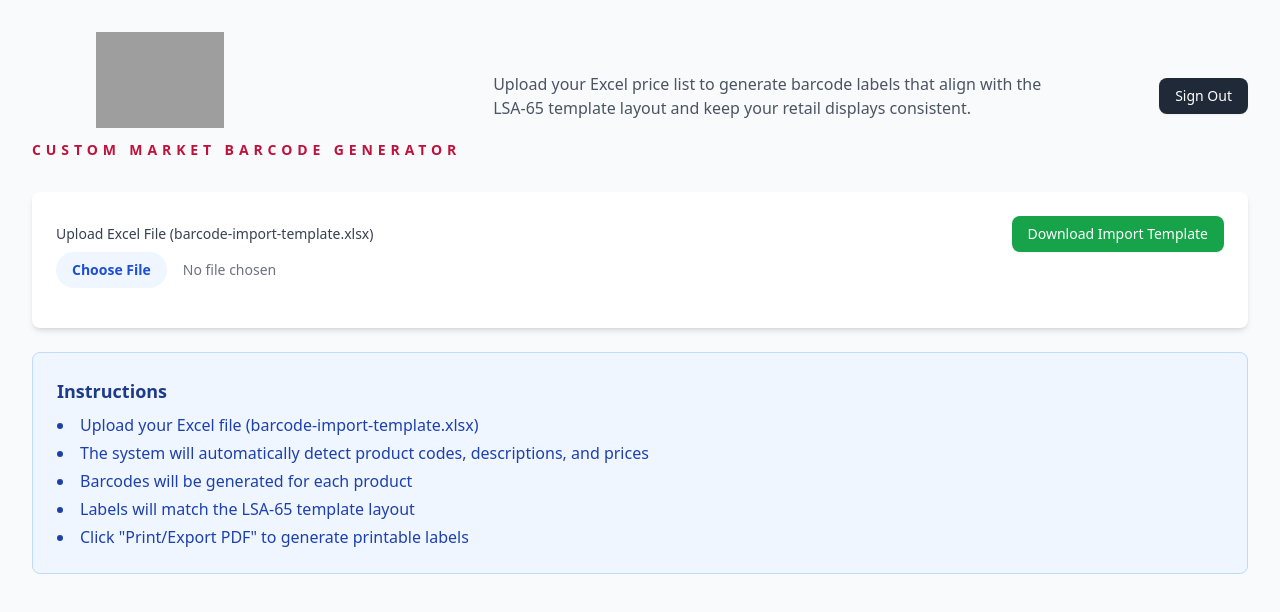
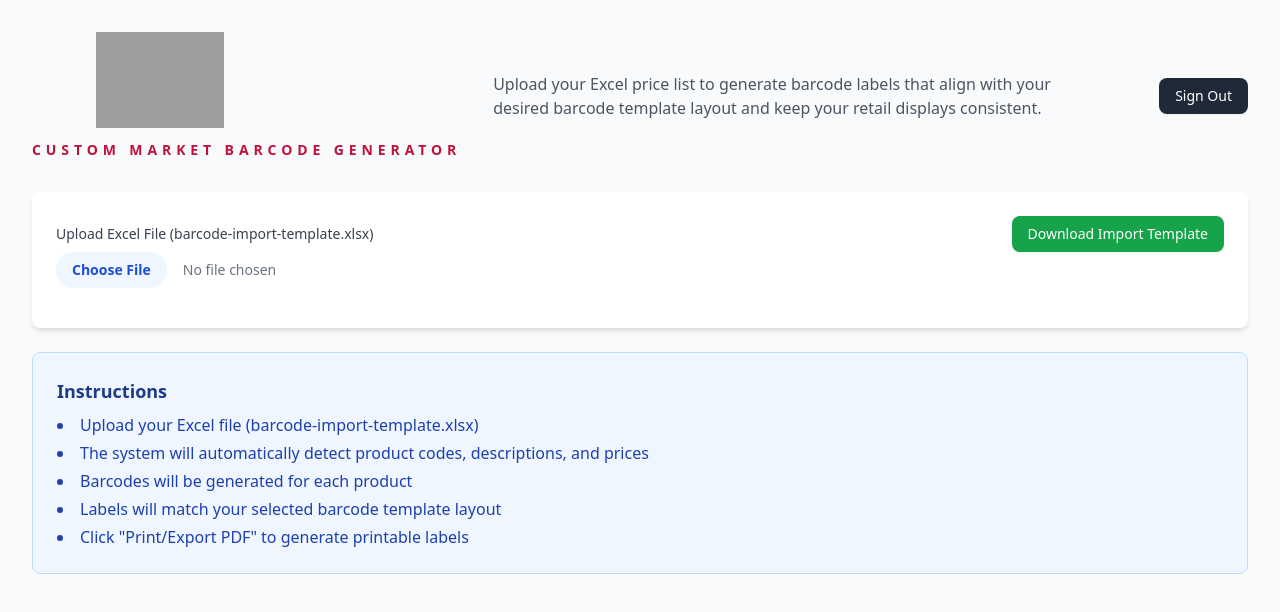
Before and after one commit to DartonStaker/barcode-label-generator, a Next.js app: page / in a window 1280 px wide. Shown: the top 612 px of the page. Built offline with nearby package versions, Linux system fonts and the light colour scheme; no server answers; the database is empty; grey boxes are pictures that could not be loaded.

Commit message:
Update text to use generic barcode template reference instead of LSA-65

```diff
--- a/app/page.tsx
+++ b/app/page.tsx
@@ -150,7 +150,7 @@ export default function Home() {
           <div className="flex flex-col gap-6 md:flex-row md:items-center md:gap-8">
             <AppBrand />
             <p className="max-w-xl text-gray-600">
-              Upload your Excel price list to generate barcode labels that align with the LSA-65 template
+              Upload your Excel price list to generate barcode labels that align with your desired barcode template
               layout and keep your retail displays consistent.
             </p>
           </div>
@@ -241,7 +241,7 @@ export default function Home() {
               <li>Upload your Excel file (barcode-import-template.xlsx)</li>
               <li>The system will automatically detect product codes, descriptions, and prices</li>
               <li>Barcodes will be generated for each product</li>
-              <li>Labels will match the LSA-65 template layout</li>
+              <li>Labels will match your selected barcode template layout</li>
               <li>Click &quot;Print/Export PDF&quot; to generate printable labels</li>
             </ul>
           </div>
```
